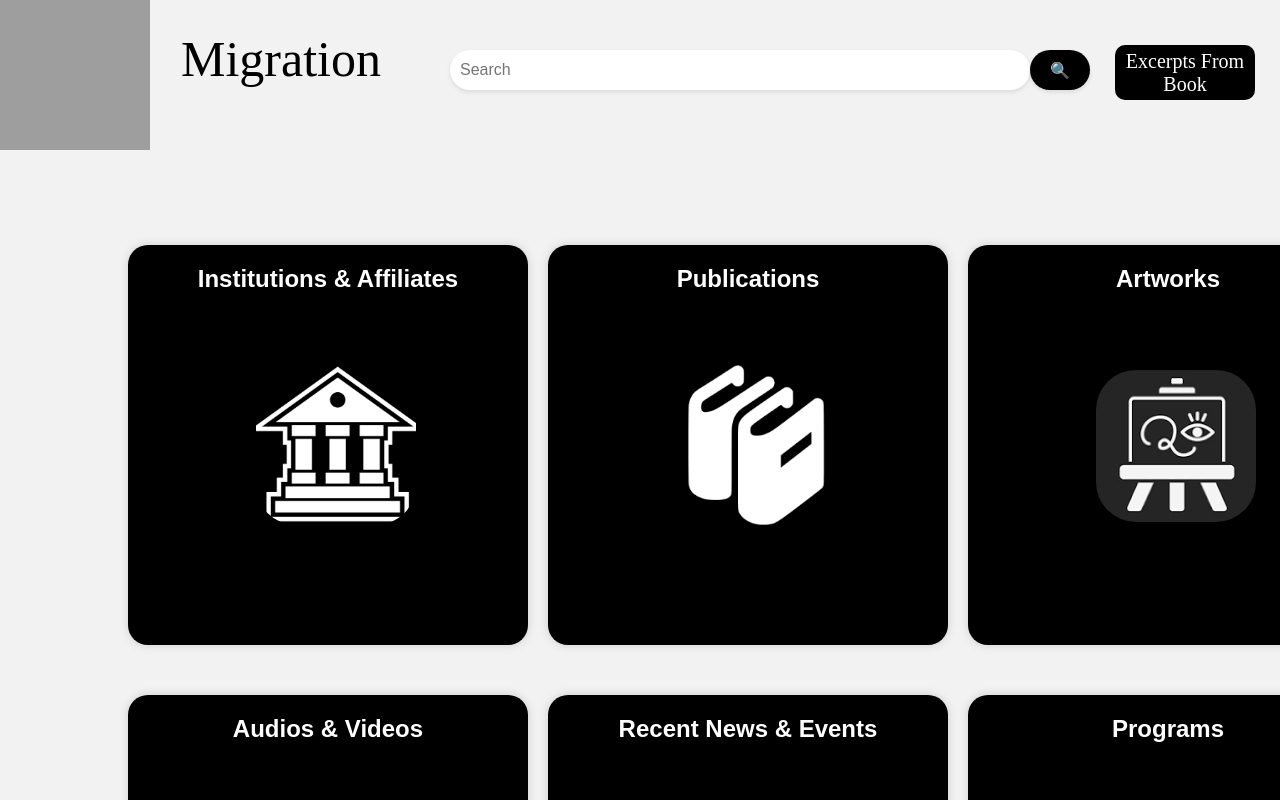
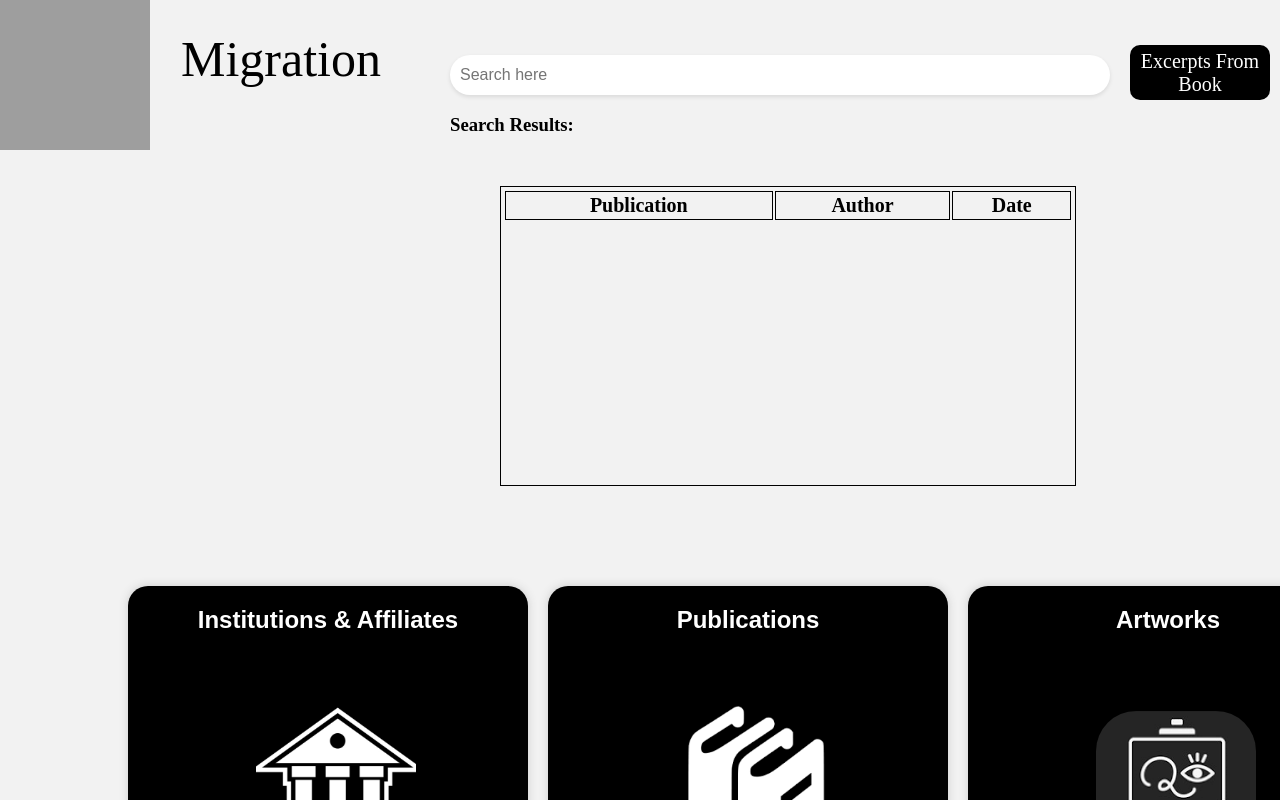
Before and after one commit to chelseali2001/Forms-of-Migration-Website, a React (Create React App) app: page / in a window 1280 px wide. Shown: the top 800 px of the page. Built offline with nearby package versions, Linux system fonts and the light colour scheme; grey boxes are pictures that could not be loaded.

Commit message:
merge the functionality of search bar with the backend and adjust some stylings of homepage

```diff
--- a/src/App.css
+++ b/src/App.css
@@ -27,13 +27,10 @@ body{
 }
 
 .search-container {
-  display: flex;
-  align-items: center;
-  justify-content: center;
-  height: 140px;
   width: 50%;
   margin: 0 auto;
   margin-left: 450px;
+  margin-top: 55px;
 }
 
 input[type="text"] {
@@ -67,9 +64,11 @@ button:hover {
   float: right;
   overflow:auto;
   display: inline-flex;
-  position: relative;
-  top: -95px;
-  left: -25px;
+  position: absolute;
+  margin-top: 45px;
+  margin-right: 10px;
+  top:0;
+  right:0;
 }
 
 .excerpts {
--- a/src/App.js
+++ b/src/App.js
@@ -1,5 +1,4 @@
 import './App.css';
-import Data from './MOCK_DATA.json'
 import { FontAwesomeIcon } from '@fortawesome/react-fontawesome'
 import { faFacebookSquare, faTwitterSquare, faInstagramSquare } from '@fortawesome/free-brands-svg-icons'
 import {
@@ -21,38 +20,23 @@ import SearchBar from './components/SearchBar';
 import PageNotFound from './components/PageNotFound';
 
 function App(){
-  const [query, setQuery] = useState('')
   return (
     <>
       <div className="App">
+
         <div className="home-page" >
           <Link to="/"><img src="https://cdn-icons-png.flaticon.com/512/91/91819.png" alt="icon" className="icon" /></Link>
             <Link to="/" className='logoLink'>Migration</Link>
 
           <div className="search-container">
-            <input type="text" placeholder="Search" onChange={event => setQuery(event.target.value)} />
-            <Link to="/search"><button>&#128269;</button></Link>
+            <SearchBar />
           </div>
 
           <div className='book-tab'>
             <Link to="/excerpts-from-book" className='excerpts'>Excerpts From Book</Link>
           </div>
 
-          {
-            Data.filter(movie => {
-              if (query === '') {
-                return '';
-              } else if (movie.title.toLowerCase().includes(query.toLowerCase())) {
-                return movie;
-              }
-            }).map((movie, index) => (
-              <div key={index}>
-                <p>{movie.type}</p>
-                <p>{movie.date}</p>
-                <p>{movie.title}</p>
-              </div>
-            ))
-          }
+
         </div>
 
         <Routes>
--- a/src/components/SearchBar.js
+++ b/src/components/SearchBar.js
@@ -1,10 +1,117 @@
-import React from 'react';
-import { useState } from 'react';
-import Data from '../MOCK_DATA.json'
+import React, { useState, useEffect } from 'react'
+import './styling/SearchBar.css';
 
-const SearchBar = () => {
+// import { getSearchableItems } from './Backend/Boundary/DatabaseGateway'; /* uncomment when combined with backend repo */
 
 
-};
+/* Based on: https://plainenglish.io/blog/how-to-implement-a-search-bar-in-react-js */
+function SearchBar() {
+    /*** States ***/
+    const [allPublications, setallPublications] = useState([]);
+    const [searchInput, setSearchInput] = useState("");
+
+    /*** Lifecycle Effects ***/
+    const USE_EFFECT_ONLY_ON_MOUNT = Array.from([])  // immutable array, call useEffect only once, on component mount
+    /*
+    useEffect(() => {
+        getSearchableItems((publicationList) => {
+            if(publicationList === null) {
+                return // no results, do not modify allPublications state
+            }
+            setallPublications(publicationList)
+        })
+    }, USE_EFFECT_ONLY_ON_MOUNT);
+    */
+
+    /* Test data - TODO: Remove and uncomment above useEffect */
+    useEffect(() => {
+        setallPublications([
+            { id: 1, title: 'Press Kit', author: 'Jennifer Reimer Recio', creationDate: '2022-03-16', type: 'Publication', tags: ['Corvallis,OR', 'Bend,OR', 'Oregon State University', 'OSU'] },
+            { id: 2, title: 'Press Release 1', author: 'Jennifer Reimer Recio,Stefan Maneval', creationDate: '2022-03-17', type: 'Publication', tags: ['Corvallis,OR', 'Bend,OR', 'Oregon State University', 'OSU'] },
+            { id: 3, title: 'Press Release 2', author: 'Jennifer Reimer Recio,Stefan Maneval', creationDate: '2022-03-17', type: 'Publication', tags: ['Corvallis,OR', 'Bend,OR', 'Oregon State University', 'OSU'] },
+            { id: 4, title: 'Forms of Migration Book 7', author: 'Jennifer Reimer Recio,Stefan Maneval', creationDate: '2021-11-29', type: 'Excerpt', tags: ['Oregon State University', 'OSU'] },
+            { id: 5, title: 'Forms of Migration Poster', author: 'Jennifer Reimer Recio,Stefan Maneval', creationDate: '2021-11-29', type: 'Excerpt', tags: ['Oregon State University', 'OSU'] },
+            { id: 6, title: 'Presentation Picture 1', author: 'Jennifer Reimer Recio,Stefan Maneval', creationDate: '2022-03-09', type: 'Artwork', tags: ['Corvallis,OR', 'Bend,OR'] },
+            { id: 7, title: 'Presentation Picture 2', author: 'Jennifer Reimer Recio,Stefan Maneval', creationDate: '2022-03-09', type: 'Artwork', tags: ['Corvallis,OR', 'Bend,OR'] },
+            { id: 8, title: 'Presentation Picture 3', author: 'Jennifer Reimer Recio,Stefan Maneval', creationDate: '2022-03-09', type: 'Artwork', tags: ['Corvallis,OR', 'Bend,OR'] },
+            { id: 9, title: 'Presentation Picture 4', author: 'Jennifer Reimer Recio,Stefan Maneval', creationDate: '2022-03-09', type: 'Artwork', tags: ['Corvallis,OR', 'Bend,OR'] },
+            { id: 10, title: 'Presentation Picture 5', author: 'Jennifer Reimer Recio,Stefan Maneval', creationDate: '2022-03-09', type: 'Artwork', tags: ['Corvallis,OR', 'Bend,OR'] },
+            { id: 11, title: 'Presentation Picture 6', author: 'Jennifer Reimer Recio,Stefan Maneval', creationDate: '2022-03-09', type: 'Artwork', tags: ['Corvallis,OR', 'Bend,OR'] }
+        ])
+    }, USE_EFFECT_ONLY_ON_MOUNT);
+
+    /*** Interal Functions ***/
+    const handleChange = (e) => {
+        e.preventDefault();
+        setSearchInput(e.target.value);
+    };
+
+    /* Helper method for determinig if to display a publication based on its creation date from the search terms */
+    const monthNames = Array.from(["january", "february", "march", "april", "may", "june",
+                                   "july", "august", "september", "october", "november", "december"])
+    function getYearMonthDay(dateStr) {  // dateStr: yyyy-MM-dd
+        const date = new Date(dateStr);
+        const year = date.getFullYear().toString()
+        const monthName = monthNames[date.getMonth()]
+        const dayNumber = (date.getDate() + 1).toString()
+        return [year, monthName, dayNumber]
+    }
+
+    /*** Dynamic Rendering ***/
+    const publicationsToDisplay = searchInput.length === 0 && allPublications !== []
+        ?   null
+        :   allPublications.filter((aPublication) => {
+                if (searchInput === '') {
+                    return '';
+                } else {
+                const [year, monthName, dayNumber] = getYearMonthDay(aPublication.creationDate)
+                const searchTerms = searchInput.toLowerCase().split(" ")
+                return searchTerms.every((aSearchTerm) => {  // if all search terms have a "hit" with any of the publication's attributes
+                    return aPublication.title.toLowerCase().match(aSearchTerm)
+                        || aPublication.author.toLowerCase().match(aSearchTerm)
+                        || year === aSearchTerm
+                        || monthName.match(aSearchTerm)
+                        || dayNumber === aSearchTerm
+                        || aPublication.type.toLowerCase().match(aSearchTerm)
+                        || aPublication.tags.some(aTag => aTag.toLowerCase().match(aSearchTerm))
+                })
+            }
+            }).map((aPublication) =>
+                <tr key={aPublication.id} onClick={() => {
+                    console.log("aPublication clicked with id ", aPublication.id)
+                    // Go to page for this item and query backend API & DB for its Blob contents
+                }}>
+                    <td>{aPublication.title}</td>
+                    <td>{aPublication.author}</td>
+                    <td>{aPublication.creationDate}</td>
+                </tr>
+            )
+
+    /*** Static Rendering ***/
+    return (
+        <div>
+            <input
+                className='searchBar'
+                type="text"
+                placeholder="Search here"
+                onChange={handleChange}
+                value={searchInput} />
+
+            <h3>Search Results:</h3>
+            <table>
+                <thead>
+                    <tr key="table-head">
+                        <th>Publication</th>
+                        <th>Author</th>
+                        <th>Date</th>
+                    </tr>
+                </thead>
+                <tbody>
+                    {publicationsToDisplay}
+                </tbody>
+            </table>
+        </div>
+    )
+}
 
 export default SearchBar;
```
Also changed, not shown: src/components/styling/SearchBar.css (added).
